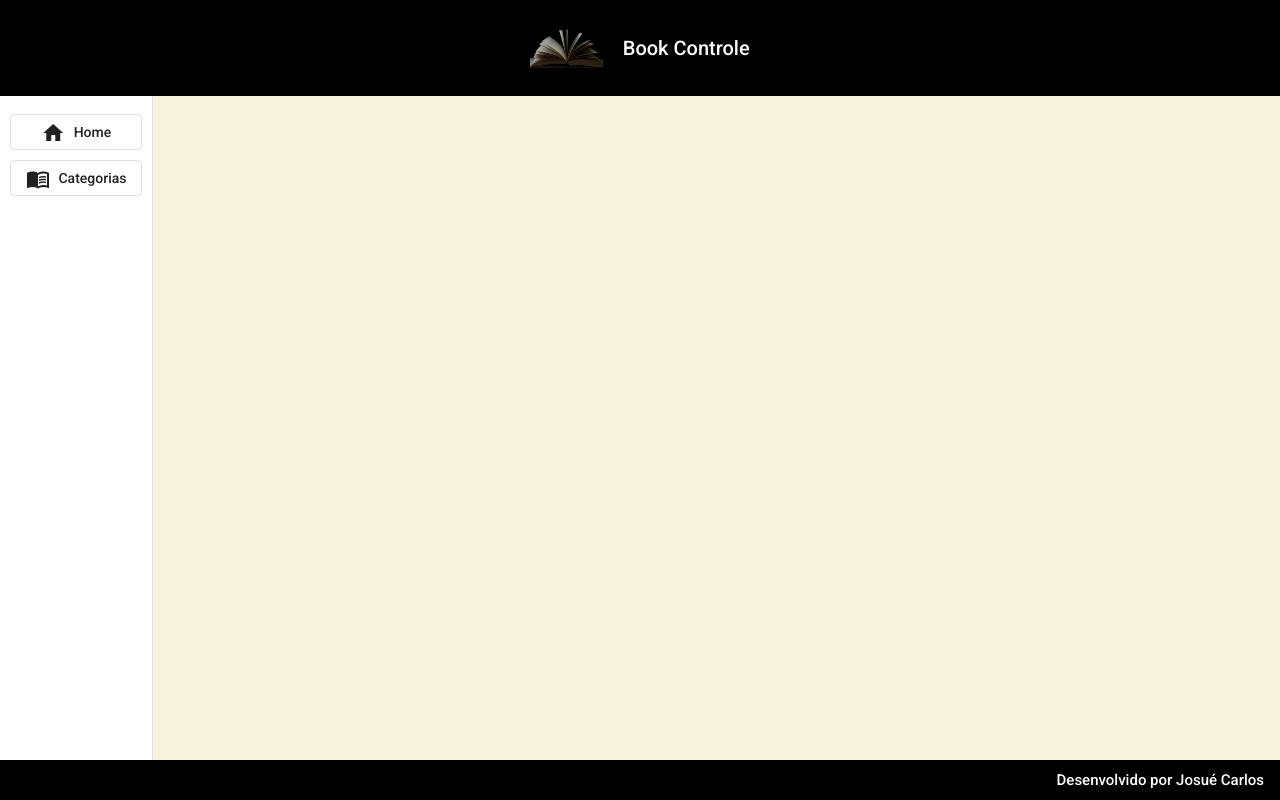
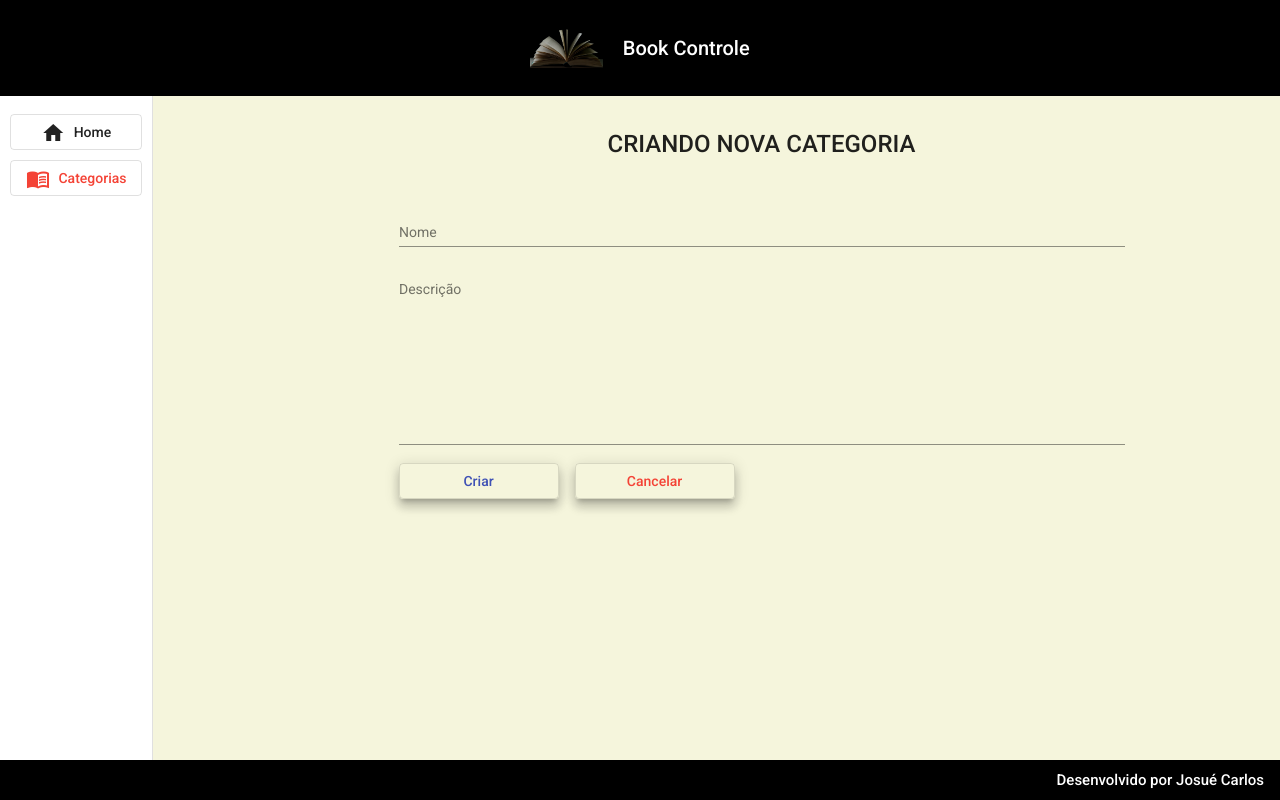
Before and after one commit to jcarloscody/angular_projeto_BookControle, an Angular app: page /categorias/create in a window 1280 px wide. Before the commit this address led to /. Built offline with nearby package versions, Linux system fonts and the light colour scheme.

Commit message:
componente categoria create

```diff
--- a/src/app/app-routing.module.ts
+++ b/src/app/app-routing.module.ts
@@ -1,3 +1,4 @@
+import { CategoriaCreateComponent } from './components/view/categoria/categoria-create/categoria-create.component';
 import { HomeComponent } from './components/view/home/home.component';
 import { CategoriaReadComponent } from './components/view/categoria/categoria-read/categoria-read.component';
 
@@ -6,7 +7,8 @@ import { RouterModule, Routes } from '@angular/router';
 
 const routes: Routes = [
   {path: "home", component: HomeComponent},
-  {path: 'categorias', component: CategoriaReadComponent},
+  {path: "categorias", component: CategoriaReadComponent},
+  {path: "categorias/create", component: CategoriaCreateComponent},
 
   {path: '', pathMatch: 'full', redirectTo: 'home'},
 ];
--- a/src/app/app.module.ts
+++ b/src/app/app.module.ts
@@ -22,6 +22,7 @@ import { FooterComponent } from './components/template/footer/footer.component';
 import { NavComponent } from './components/template/nav/nav.component';
 import { HomeComponent } from './components/view/home/home.component';
 import { CategoriaReadComponent } from './components/view/categoria/categoria-read/categoria-read.component';
+import { CategoriaCreateComponent } from './components/view/categoria/categoria-create/categoria-create.component';
 
 @NgModule({
   declarations: [
@@ -31,6 +32,7 @@ import { CategoriaReadComponent } from './components/view/categoria/categoria-re
     FooterComponent,
     NavComponent,
     HomeComponent,
+    CategoriaCreateComponent,
 
   ],
   imports: [
--- /dev/null
+++ b/src/app/components/view/categoria/categoria-create/categoria-create.component.css
@@ -0,0 +1,47 @@
+form {
+    text-align: center;
+    width: 70%;
+    margin: 2rem auto 0 auto;
+}
+
+h1 {
+    font-weight: 500;
+    margin-bottom: 3rem;
+}
+
+.form {
+    width: 100%;
+}
+
+.buttons {
+    width: 100%;
+    text-align: start;
+}
+
+button {
+    margin-right: 1rem;
+    width: 10rem;
+}form {
+    text-align: center;
+    width: 70%;
+    margin: 2rem auto 0 auto;
+}
+
+h1 {
+    font-weight: 500;
+    margin-bottom: 3rem;
+}
+
+.form {
+    width: 100%;
+}
+
+.buttons {
+    width: 100%;
+    text-align: start;
+}
+
+button {
+    margin-right: 1rem;
+    width: 10rem;
+}
--- /dev/null
+++ b/src/app/components/view/categoria/categoria-create/categoria-create.component.html
@@ -0,0 +1,19 @@
+<form>
+    <h1>CRIANDO NOVA CATEGORIA</h1>
+
+    <mat-form-field class="form">
+        <mat-label>Nome</mat-label>
+        <input matInput [(ngModel)]="categoria.nome" placeholder="Ex. Tecnologia da Informacao" name="nome" type="text" >
+    </mat-form-field>
+
+    <mat-form-field class="form">
+        <mat-label>Descrição</mat-label>
+        <textarea  [(ngModel)] = "categoria.descricao" rows="10" style="resize: none;" cols="50" matInput placeholder="Ex. Livros de Tecnologia da Informacao" name="descricao" type="text" ></textarea>
+    </mat-form-field>
+
+    <div class="buttons">
+        <button (click)="create()" mat-stroked-button color="primary" class="mat-elevation-z8">Criar </button>
+        <span></span>
+        <button (click)="cancel()" mat-stroked-button color="warn" class="mat-elevation-z8">Cancelar </button>
+    </div>
+</form>
--- /dev/null
+++ b/src/app/components/view/categoria/categoria-create/categoria-create.component.ts
@@ -0,0 +1,43 @@
+import { Component, OnInit } from '@angular/core';
+import { Router } from '@angular/router';
+import { Categoria } from '../categoria.model';
+import { CategoriaService } from '../categoria.service';
+
+@Component({
+  selector: 'app-categoria-create',
+  templateUrl: './categoria-create.component.html',
+  styleUrls: ['./categoria-create.component.css']
+})
+export class CategoriaCreateComponent implements OnInit {
+
+  categoria: Categoria = {
+    nome: "",
+    descricao: ""
+  }
+
+  constructor(private serviceCategoria: CategoriaService, private router: Router) { }
+
+  ngOnInit(): void {
+
+  }
+
+  create(): void {
+    this.serviceCategoria.create(this.categoria).subscribe((resposta)=>{
+      this.serviceCategoria.mensagem("Categoria Inserida com Sucesso!");
+      this.router.navigate(["/categorias"]);
+    }, erro => {
+      //let erros: string = '';
+      console.warn("ERRO")
+      for (let i=0; i<erro.error.errors.length; i++) {
+        this.serviceCategoria.mensagem(`\n Coluna: ${erro.error.errors[i].fildName}  Mensagem: ${erro.error.errors[i].message} \n`)
+        //erros += `\n Coluna: ${erro.error.errors[i].fildName}  Mensagem: ${erro.error.errors[i].message} \n`;
+      }
+      //this.serviceCategoria.mensagem(erros);
+    })
+  }
+
+  cancel (): void{
+    this.router.navigate(["/categorias"]);
+  }
+
+}
```
